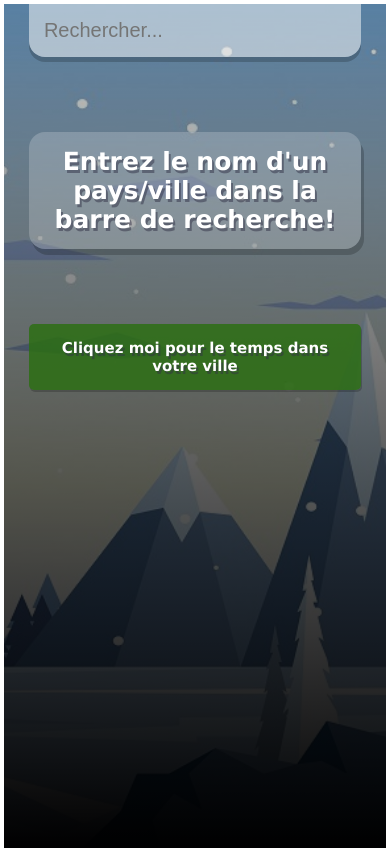
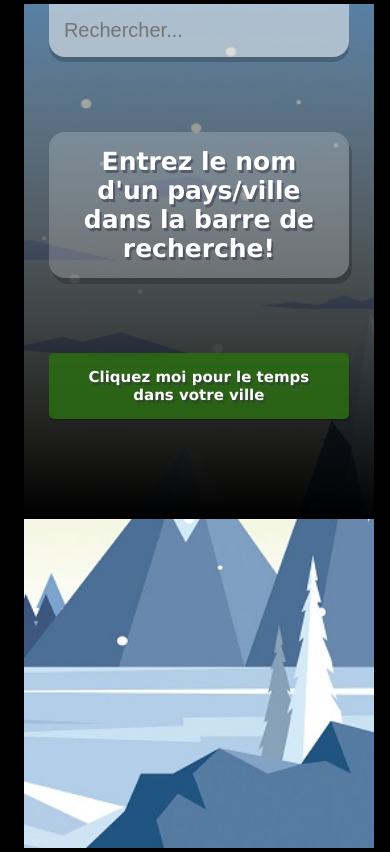
Before and after one commit to dieudonneallognon/weather-app, a React (Create React App) app: page / in a window 390 px wide. Built offline with nearby package versions, Linux system fonts and the light colour scheme.

Commit message:
Improve responsivity

```diff
--- a/public/index.html
+++ b/public/index.html
@@ -1,5 +1,5 @@
 <!DOCTYPE html>
-<html lang="en">
+<html lang="fr">
   <head>
     <meta charset="utf-8" />
     <link rel="icon" href="%PUBLIC_URL%/favicon.ico" />
@@ -10,24 +10,12 @@
       content="Web site created using create-react-app"
     />
     <link rel="apple-touch-icon" href="%PUBLIC_URL%/logo192.png" />
-    <!--
-      manifest.json provides metadata used when your web app is installed on a
-      user's mobile device or desktop. See https://developers.google.com/web/fundamentals/web-app-manifest/
-    -->
+
     <link rel="manifest" href="%PUBLIC_URL%/manifest.json" />
-    <!--
-      Notice the use of %PUBLIC_URL% in the tags above.
-      It will be replaced with the URL of the `public` folder during the build.
-      Only files inside the `public` folder can be referenced from the HTML.
 
-      Unlike "/favicon.ico" or "favicon.ico", "%PUBLIC_URL%/favicon.ico" will
-      work correctly both with client-side routing and a non-root public URL.
-      Learn how to configure a non-root public URL by running `npm run build`.
-    -->
-    <title>React App</title>
+    <title>Wheather App</title>
   </head>
   <body>
-    <noscript>You need to enable JavaScript to run this app.</noscript>
     <div id="root"></div>
     <!--
       This HTML file is a template.
--- a/src/index.css
+++ b/src/index.css
@@ -4,16 +4,17 @@
   box-sizing: border-box;
 }
 
+html {
+  height: 100%;
+  width: 100%;
+}
+
 body {
   font-family: "verdana", "sans-serif";
-  margin: 0 37%;
-}
-
-@media all and (max-device-width: 1024px) {
-  body {
-    font-family: "verdana", "sans-serif";
-    margin: 1% 1%;
-  }
+  margin: 0 auto;
+  background-color: black;
+  height: inherit;
+  width: inherit;
 }
 
 .app {
@@ -21,6 +22,9 @@ body {
   background-size: cover;
   background-position: bottom;
   transition: 1.5s ease-out;
+  margin: 0 auto;
+  min-height: 100vh;
+  max-width: 350px;
 }
 
 .app.warm {
@@ -28,7 +32,6 @@ body {
 }
 
 main {
-  min-height: 100vh;
   background-image: linear-gradient(
     to bottom,
     rgba(0, 0, 0, 0.2),
@@ -150,3 +153,10 @@ main {
   text-align: center;
   box-shadow: 1px 2px rgba(0, 0, 0, 0.2);
 }
+
+@media all and (max-device-width: 1024px) {
+  body {
+    font-family: "verdana", "sans-serif";
+    margin: 1% 1%;
+  }
+}
```
Also changed, not shown: 1 other file (tests, documents, lock files or other folders).
